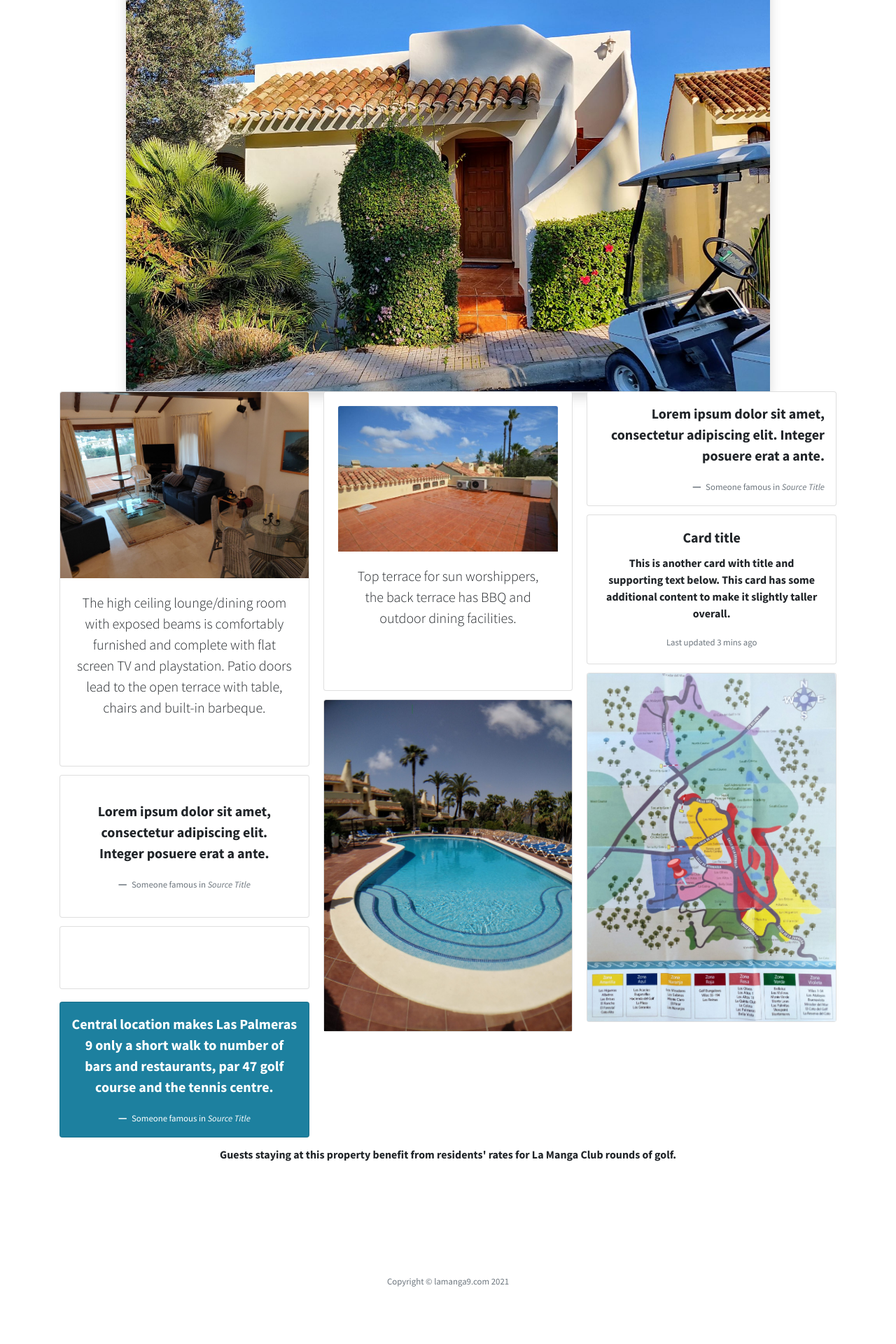
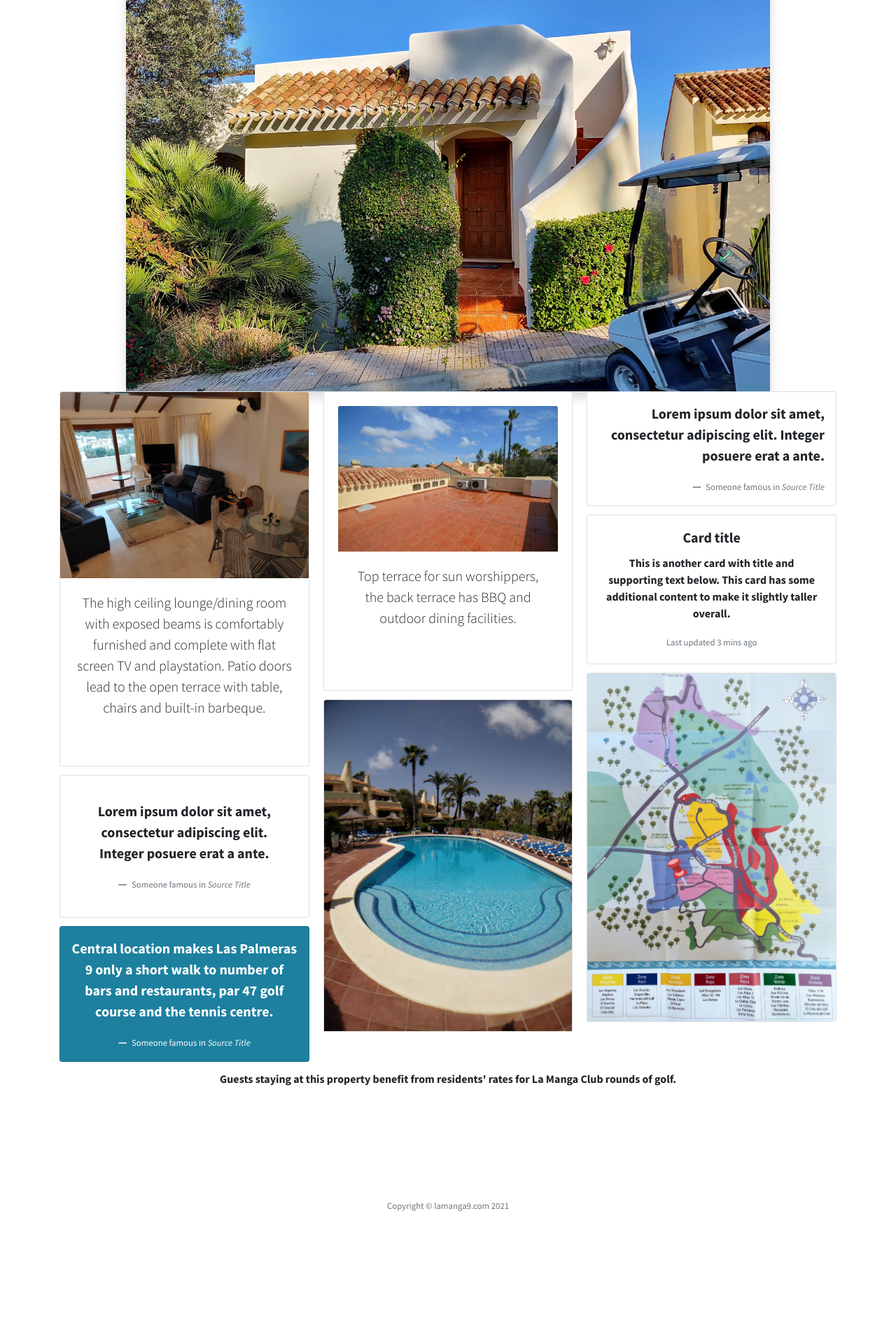
Before and after one commit to richsteer/richsteer.github.io, a Jekyll site: the page built from index.html, in a window 1280 px wide. Shown: the part 3103-5023 px from the top of the page at 70% size. Built offline with Jekyll 4.4.1, drawn with Linux system fonts in a browser that asks for light colours; after the commit the page ends 4915 px from its top, so only the background shows below that.

Commit message:
Update index.html

```diff
--- a/index.html
+++ b/index.html
@@ -176,11 +176,7 @@ title: Las Palameras 9
                           </footer>
                         </blockquote>
                       </div>
-                      <div class="card">
-                        <div class="card-body">
-                          <p class="lead mb-5"></p>
-                        </div>
-                      </div>
+
                       <div class="card bg-primary text-white text-center p-3">
                         <blockquote class="blockquote mb-0">
                           <p>Central location makes Las Palmeras 9 only a short walk to number of bars and restaurants, par 47 golf course and the tennis centre.</p>
```
